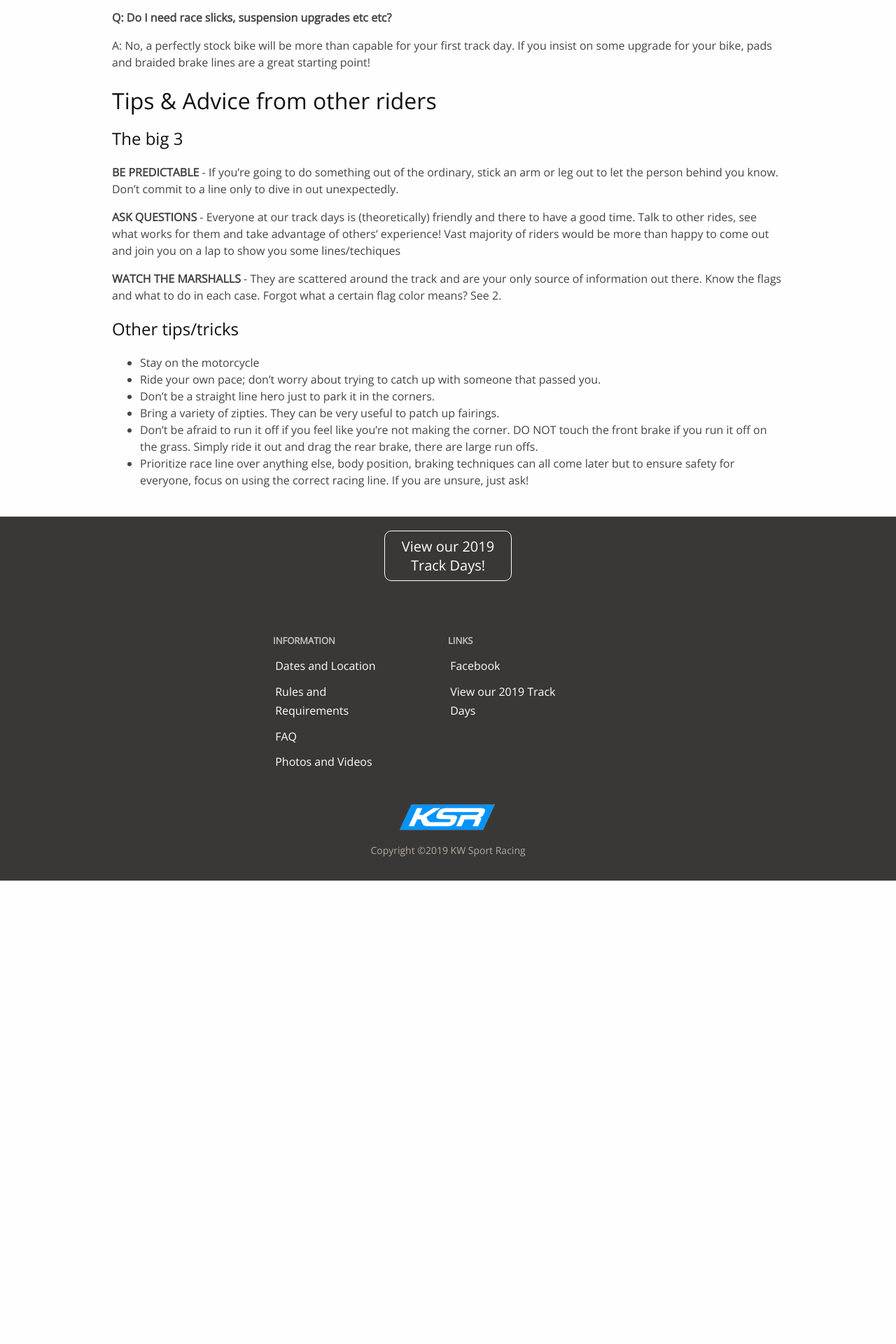
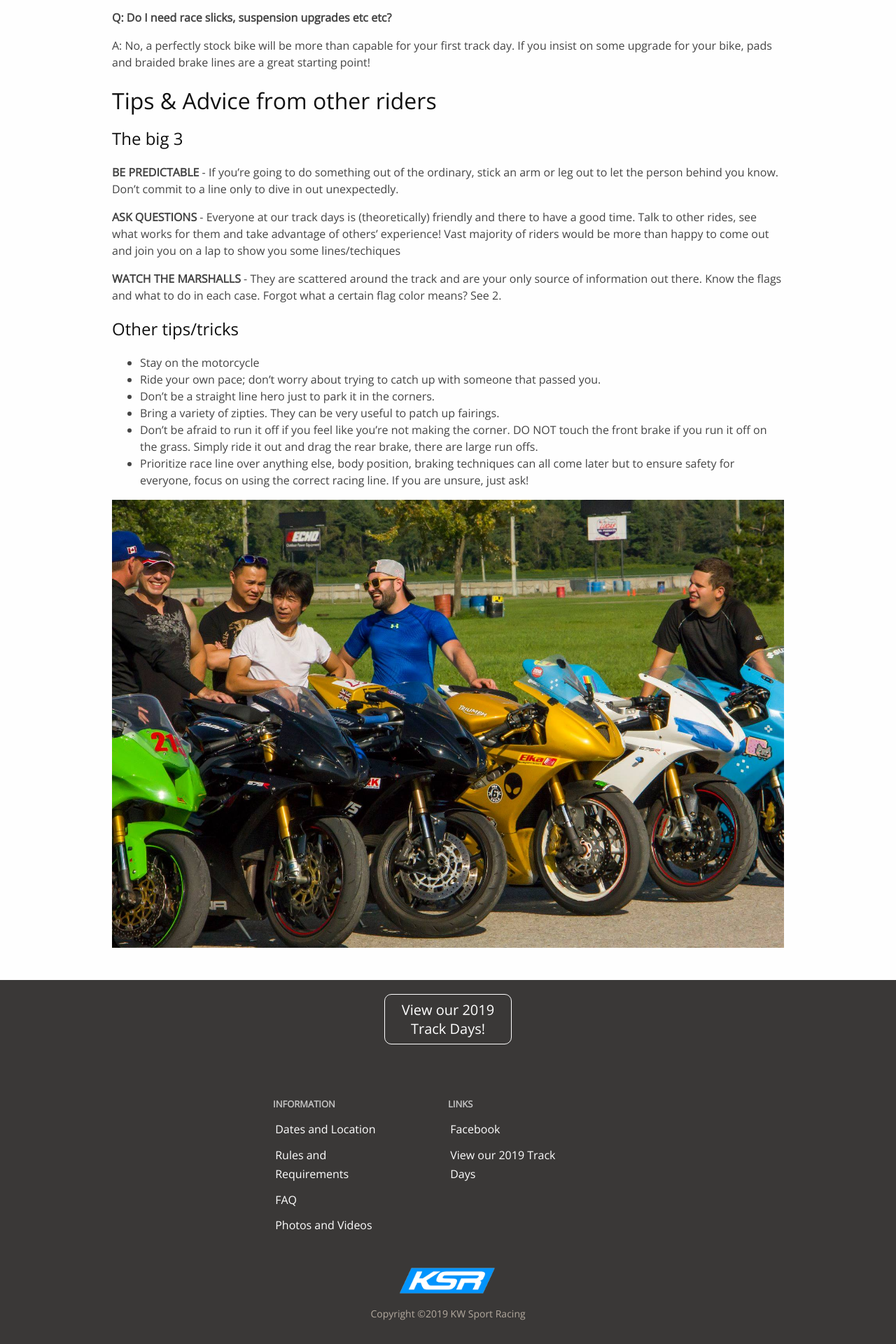
Before and after one commit to kwsportracing/site, a Jekyll site: the page built from docs/faq.md, in a window 1280 px wide. Shown: the part 712-2632 px from the top of the page at 70% size. Built offline with Jekyll 4.4.1, drawn with Linux system fonts in a browser that asks for light colours; nearby versions of some CDN libraries; before the commit the page ends 1970 px from its top, so only the background shows below that.

Commit message:
Update faq.md

```diff
--- a/docs/faq.md
+++ b/docs/faq.md
@@ -48,3 +48,5 @@ A: No, a perfectly stock bike will be more than capable for your first track day
 - Bring a variety of zipties. They can be very useful to patch up fairings.
 - Don’t be afraid to run it off if you feel like you’re not making the corner. DO NOT touch the front brake if you run it off on the grass. Simply ride it out and drag the rear brake, there are large run offs.
 - Prioritize race line over anything else, body position, braking techniques can all come later but to ensure safety for everyone, focus on using the correct racing line. If you are unsure, just ask!
+
+![](/img/faq.jpg)
```
